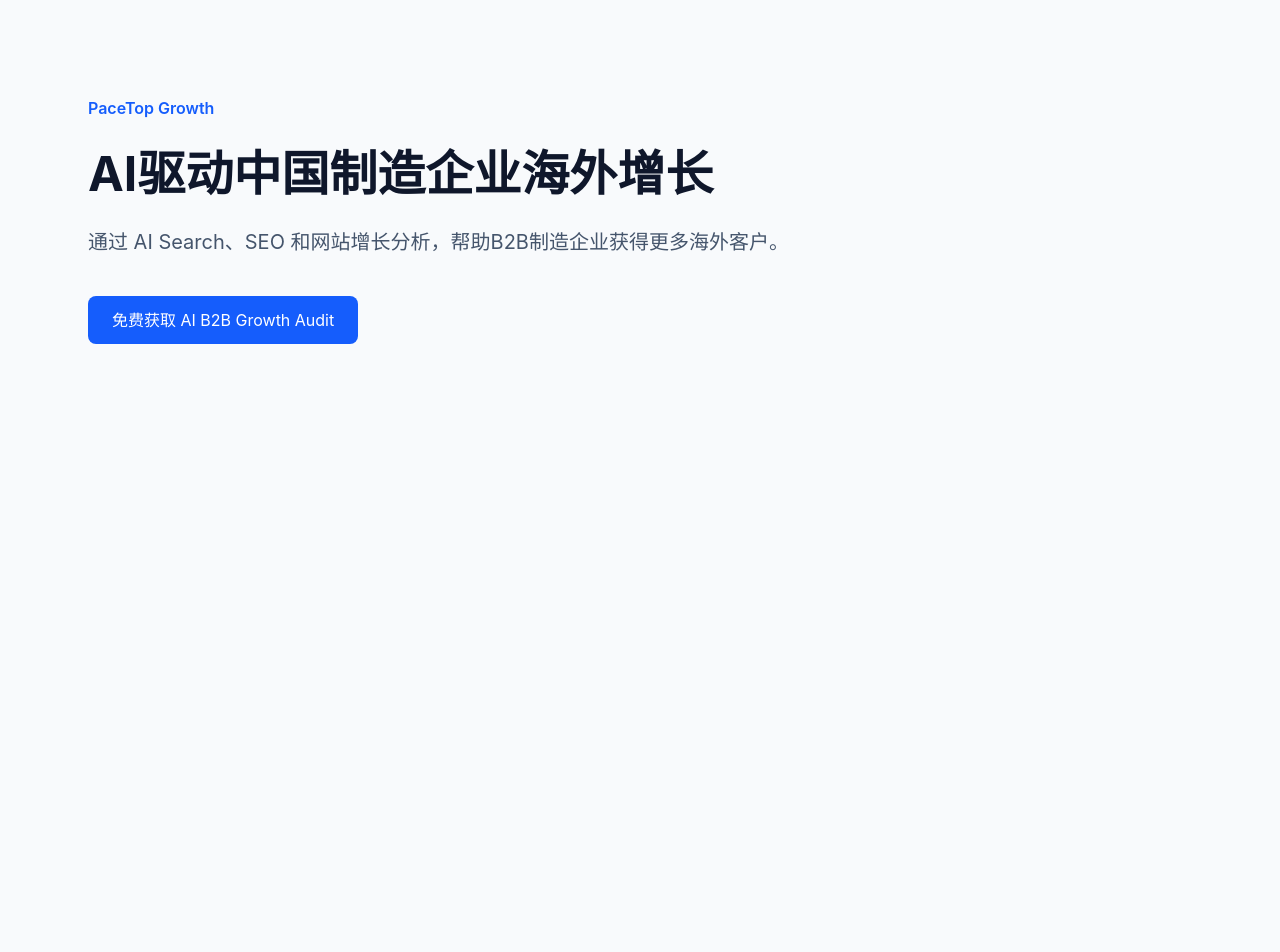
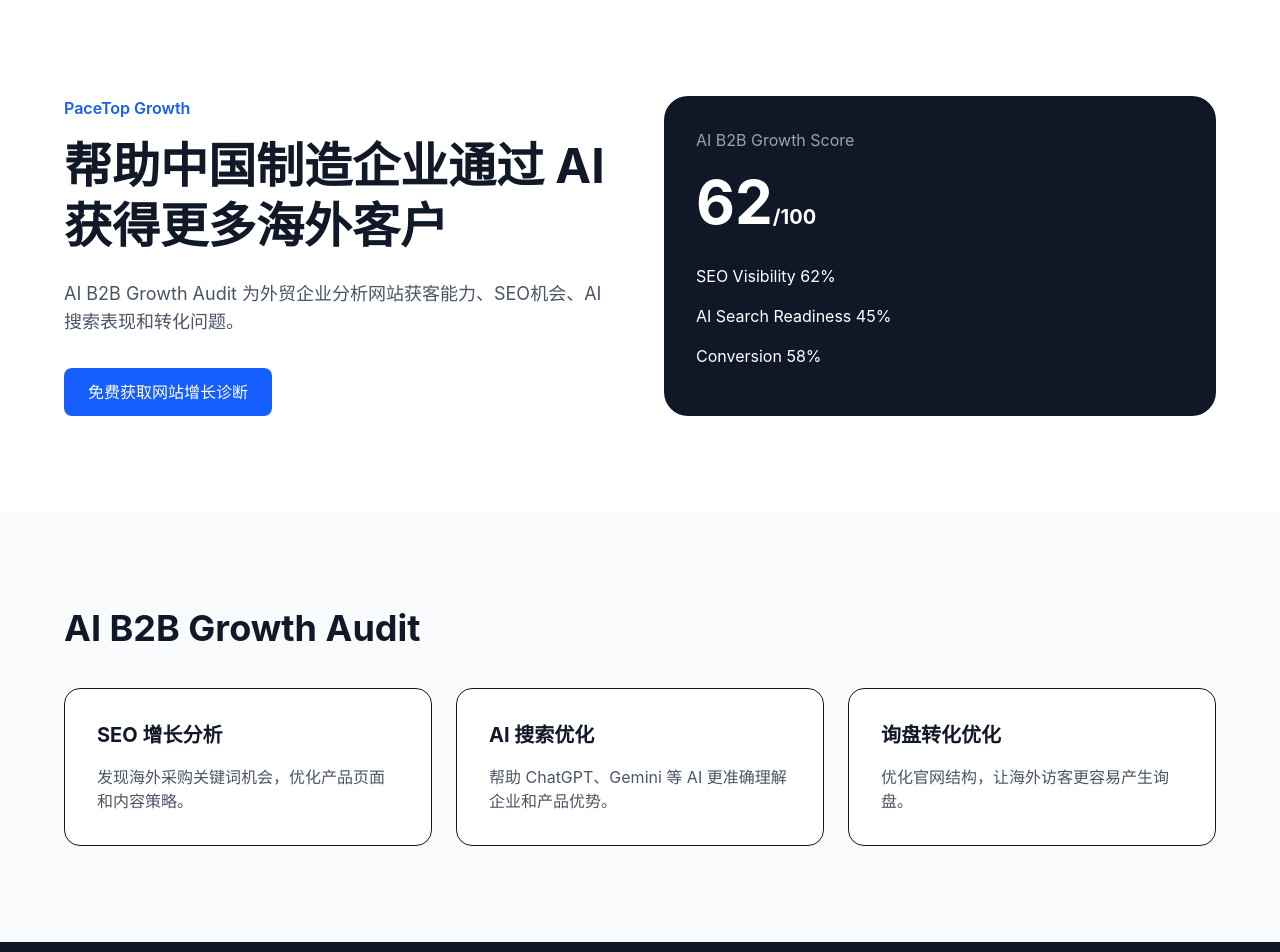
Before and after one commit to i20luoye/pacetop-growth, a Next.js app: page / in a window 1280 px wide. Shown: the top 952 px of the page. Before the commit the page ends 800 px from the top, so only its background shows below. Built offline with nearby package versions, Linux system fonts and the light colour scheme.

Commit message:
Expand PaceTop Growth homepage sections

```diff
--- a/app/page.tsx
+++ b/app/page.tsx
@@ -1,17 +1,68 @@
+const services = [
+  {
+    title: "SEO 增长分析",
+    text: "发现海外采购关键词机会，优化产品页面和内容策略。",
+  },
+  {
+    title: "AI 搜索优化",
+    text: "帮助 ChatGPT、Gemini 等 AI 更准确理解企业和产品优势。",
+  },
+  {
+    title: "询盘转化优化",
+    text: "优化官网结构，让海外访客更容易产生询盘。",
+  },
+];
+
 export default function Home() {
   return (
-    <main className="min-h-screen bg-slate-50 text-slate-900">
-      <section className="mx-auto max-w-6xl px-6 py-24">
-        <p className="text-blue-600 font-semibold">PaceTop Growth</p>
-        <h1 className="mt-6 text-5xl font-bold leading-tight">
-          AI驱动中国制造企业海外增长
-        </h1>
-        <p className="mt-6 max-w-3xl text-xl text-slate-600">
-          通过 AI Search、SEO 和网站增长分析，帮助B2B制造企业获得更多海外客户。
-        </p>
-        <button className="mt-10 rounded-lg bg-blue-600 px-6 py-3 text-white">
-          免费获取 AI B2B Growth Audit
-        </button>
+    <main>
+      <section className="bg-white py-24">
+        <div className="container grid gap-12 md:grid-cols-2">
+          <div>
+            <p className="font-semibold text-blue-600">PaceTop Growth</p>
+            <h1 className="mt-4 text-5xl font-bold leading-tight">
+              帮助中国制造企业通过 AI 获得更多海外客户
+            </h1>
+            <p className="mt-6 text-lg text-gray-600">
+              AI B2B Growth Audit 为外贸企业分析网站获客能力、SEO机会、AI搜索表现和转化问题。
+            </p>
+            <button className="mt-8 rounded-lg bg-blue-600 px-6 py-3 text-white">
+              免费获取网站增长诊断
+            </button>
+          </div>
+          <div className="rounded-3xl bg-gray-900 p-8 text-white">
+            <div className="text-gray-400">AI B2B Growth Score</div>
+            <div className="mt-5 text-6xl font-bold">62<span className="text-xl">/100</span></div>
+            <div className="mt-8 space-y-4">
+              <div>SEO Visibility 62%</div>
+              <div>AI Search Readiness 45%</div>
+              <div>Conversion 58%</div>
+            </div>
+          </div>
+        </div>
+      </section>
+
+      <section className="py-24">
+        <div className="container">
+          <h2 className="text-4xl font-bold">AI B2B Growth Audit</h2>
+          <div className="mt-10 grid gap-6 md:grid-cols-3">
+            {services.map((item) => (
+              <div key={item.title} className="rounded-2xl border bg-white p-8">
+                <h3 className="text-xl font-bold">{item.title}</h3>
+                <p className="mt-4 text-gray-600">{item.text}</p>
+              </div>
+            ))}
+          </div>
+        </div>
+      </section>
+
+      <section className="bg-gray-900 py-24 text-white">
+        <div className="container">
+          <h2 className="text-4xl font-bold">案例：Dyfab Industry</h2>
+          <p className="mt-5 text-gray-300">
+            CNC制造企业海外获客增长分析案例，包含SEO、AI搜索和询盘优化建议。
+          </p>
+        </div>
       </section>
     </main>
   );
```
